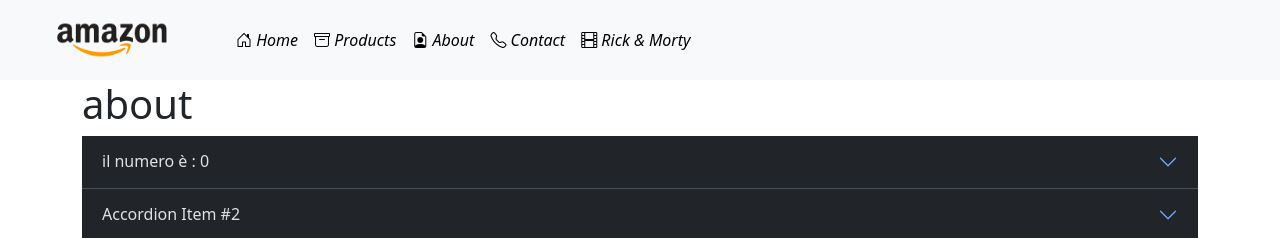
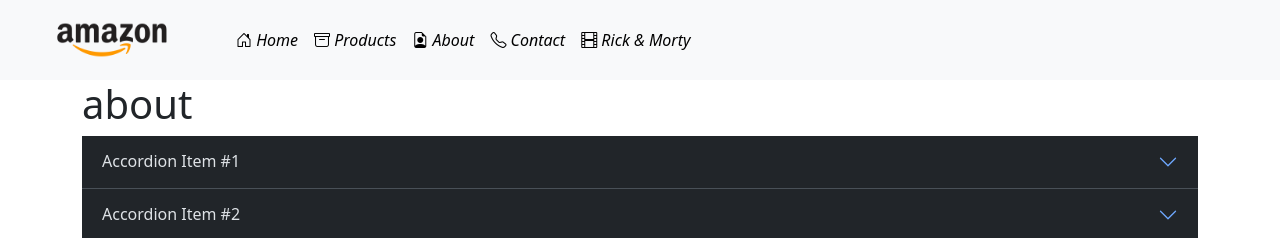
Before and after one commit to Campocruz/react-context-api, a React (Vite) app: page /about in a window 1280 px wide. Shown: the top 238 px of the page. Built offline with nearby package versions, Linux system fonts and the light colour scheme.

Commit message:
test second branch

```diff
--- a/src/components/Accordion/Accordion.jsx
+++ b/src/components/Accordion/Accordion.jsx
@@ -4,18 +4,15 @@ import './accordion.css'
 
 export default function Accordion() {
 
-  const { count, setCount, theme, toggleTheme } = useGlobal();
+  const { theme, toggleTheme } = useGlobal();
 
   return (
     <>
       <div className="accordion accordion-flush" id="accordionFlushExample" data-bs-theme={theme}>
         <div className="accordion-item">
           <h2 className="accordion-header">
-            <button className="accordion-button collapsed" type="button" data-bs-toggle="collapse" data-bs-target="#flush-collapseOne" aria-expanded="false" aria-controls="flush-collapseOne" onClick={() => {
-              setCount(count + 1);
-              toggleTheme();
-            }}>
-              {`il numero è : ${count}`}
+            <button className="accordion-button collapsed" type="button" data-bs-toggle="collapse" data-bs-target="#flush-collapseOne" aria-expanded="false" aria-controls="flush-collapseOne">
+              Accordion Item #1
             </button>
           </h2>
           <div id="flush-collapseOne" className="accordion-collapse collapse" data-bs-parent="#accordionFlushExample">
--- a/src/contexts/GlobalContext.jsx
+++ b/src/contexts/GlobalContext.jsx
@@ -4,8 +4,6 @@ import { createContext, useContext, useState } from "react";
 const GlobalContext = createContext()
 
 function GlobalProvider({ children }) {
-
-  const [count, setCount] = useState(0);
 
   const [theme, setTheme] = useState('dark')
 
@@ -15,7 +13,7 @@ function GlobalProvider({ children }) {
 
   return (
     <>
-      <GlobalContext.Provider value={{ count, setCount, theme, toggleTheme }}>
+      <GlobalContext.Provider value={{ theme, toggleTheme }}>
         {children}
       </GlobalContext.Provider>
     </>
--- a/src/main.jsx
+++ b/src/main.jsx
@@ -1,6 +1,9 @@
+import { useGlobal } from './contexts/GlobalContext.jsx'
 import { StrictMode } from 'react'
 import { createRoot } from 'react-dom/client'
 import { BrowserRouter, Route, Routes } from 'react-router'
+
+import { GlobalProvider } from "./contexts/GlobalContext.jsx";
 
 // Import Bootstrap and CSS
 import * as bootstrap from 'bootstrap'
@@ -21,6 +24,7 @@ import PageNotFound from './pages/PageNotFound.jsx'
 
 createRoot(document.getElementById('root')).render(
   <StrictMode>
+    <GlobalProvider>
       <BrowserRouter>
         <Routes>
           <Route element={<DefaultLayout />}>
@@ -38,5 +42,6 @@ createRoot(document.getElementById('root')).render(
           </Route>
         </Routes>
       </BrowserRouter>
+    </GlobalProvider>
   </StrictMode>,
 )
--- a/src/pages/AboutPage.jsx
+++ b/src/pages/AboutPage.jsx
@@ -1,19 +1,15 @@
-import { GlobalProvider } from "../contexts/GlobalContext.jsx";
-
 import Accordion from "../components/Accordion/Accordion";
 
 export default function AboutPage({ titlePage }) {
 
   return (
     <>
-      <GlobalProvider>
       <div className="container">
         <h1>{titlePage}</h1>
         <section>
           <Accordion />
         </section>
       </div>
-      </GlobalProvider>
     </>
   )
 }
```
Lines whose indentation alone changed are shown as unchanged.
